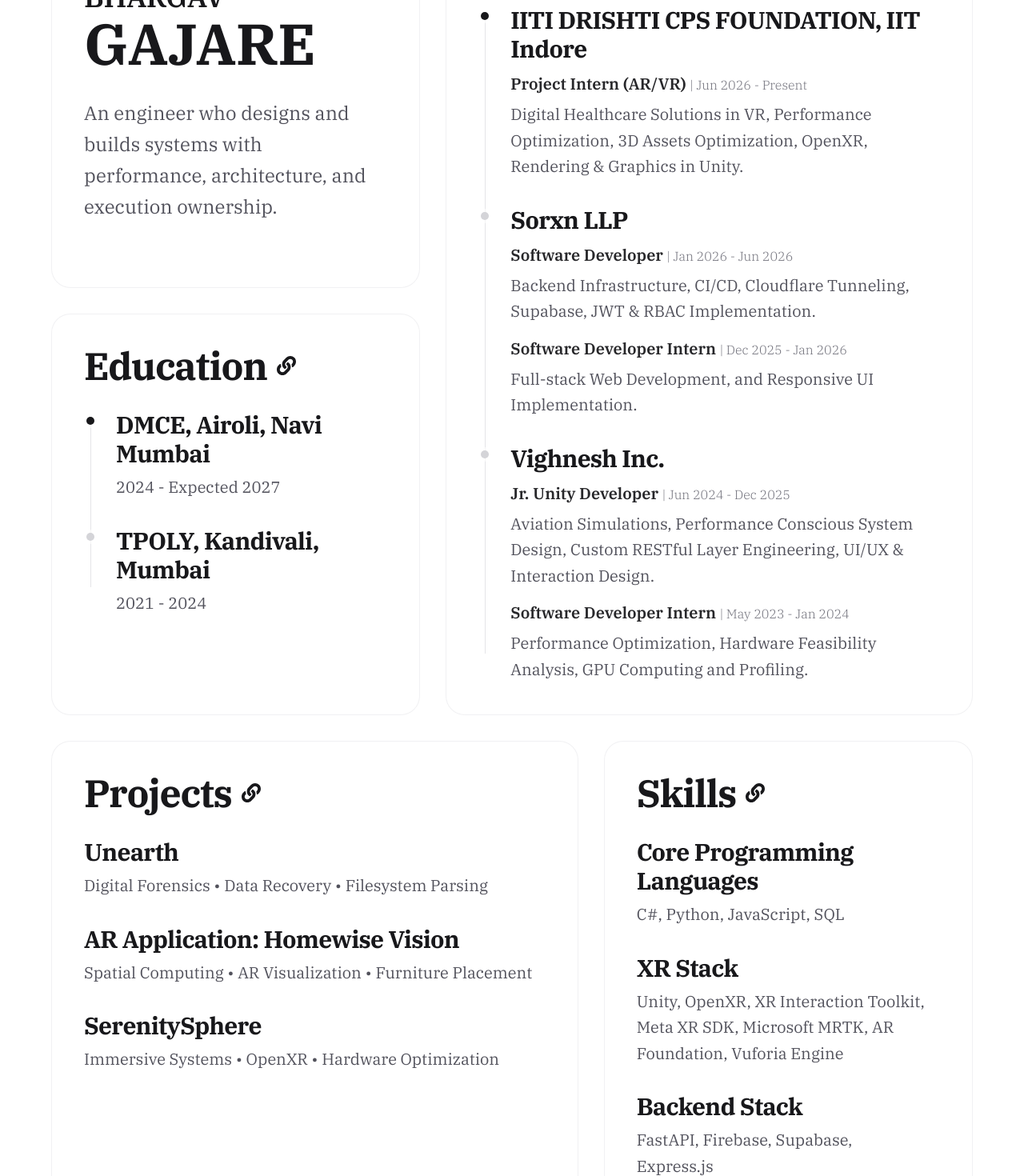
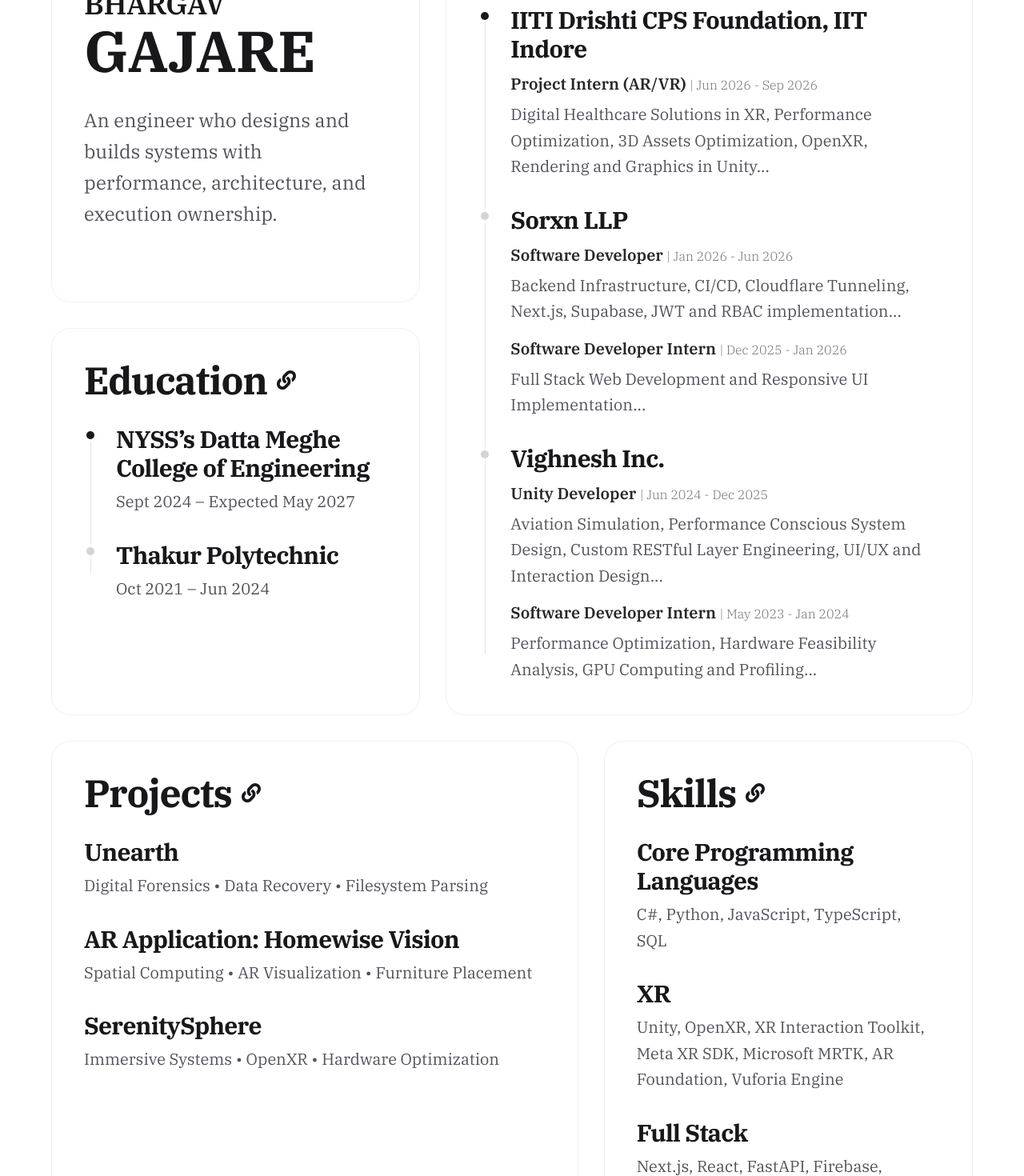
Before and after one commit to bhargavgajare1479/portfolio-website, a Next.js app: page / in a window 1280 px wide. Shown: the part 260-1730 px from the top of the page at 80% size. Built offline with nearby package versions, Linux system fonts and the light colour scheme; no server answers.

Commit message:
Drive homepage Bento cards from src/lib/ data

```diff
--- a/src/app/page.tsx
+++ b/src/app/page.tsx
@@ -1,8 +1,33 @@
 import { BentoCard } from "@/components/BentoCard";
 import { FaLink } from "react-icons/fa";
 import { TileLink } from "@/components/TileLink";
+import { education } from "@/lib/education";
+import { experienceItems, ExperienceItem } from "@/lib/experience";
+import { projects } from "@/lib/projects";
+import { skillCategories } from "@/lib/skills";
 
 export default function Home() {
+  // Group consecutive roles under the same company for the Bento card timeline
+  const groupedExperience = experienceItems.reduce((acc, item) => {
+    const lastGroup = acc[acc.length - 1];
+    if (lastGroup && lastGroup.company === item.company) {
+      lastGroup.roles.push(item);
+    } else {
+      acc.push({
+        company: item.company,
+        roles: [item],
+      });
+    }
+    return acc;
+  }, [] as { company: string; roles: ExperienceItem[] }[]);
+
+  // Filter skill categories for the homepage Bento card preview
+  const homeSkillCategories = skillCategories.filter(
+    (category) =>
+      category.slug !== "tools-and-other-technologies" &&
+      category.slug !== "concepts"
+  );
+
   return (
     <main className="flex-1 w-full max-w-[1600px] mx-auto px-4 lg:px-8 xl:px-16 py-6 lg:py-12 flex flex-col">
       {/*
@@ -41,21 +66,23 @@ export default function Home() {
                 <div className="relative ml-2 space-y-8">
                   <span className="absolute left-0 top-2 bottom-1 w-[1px] bg-zinc-200 dark:bg-zinc-800" />
 
-                  <div className="relative pl-8">
-                    <span className="absolute -left-[5px] top-2 h-2.5 w-2.5 rounded-full bg-zinc-900 dark:bg-zinc-100 ring-4 ring-white/60 dark:ring-zinc-900/60" />
-                    <h3 className="text-2xl sm:text-3xl font-bold tracking-tight text-zinc-900 dark:text-zinc-100">DMCE, Airoli, Navi Mumbai</h3>
+                  {education.map((item, idx) => (
+                    <div key={item.slug} className="relative pl-8">
+                      <span
+                        className={`absolute -left-[5px] top-2 h-2.5 w-2.5 rounded-full ring-4 ring-white/60 dark:ring-zinc-900/60 ${
+                          idx === 0
+                            ? "bg-zinc-900 dark:bg-zinc-100"
+                            : "bg-zinc-300 dark:bg-zinc-700"
+                        }`}
+                      />
+                      <h3 className="text-2xl sm:text-3xl font-bold tracking-tight text-zinc-900 dark:text-zinc-100">
+                        {item.shortInstitution || item.institution}
+                      </h3>
                       <p className="mt-2 text-lg sm:text-xl font-normal text-zinc-600 dark:text-zinc-300 leading-relaxed">
-                      2024 - Expected 2027
+                        {item.period}
                       </p>
                     </div>
-
-                  <div className="relative pl-8">
-                    <span className="absolute -left-[5px] top-2 h-2.5 w-2.5 rounded-full bg-zinc-300 dark:bg-zinc-700 ring-4 ring-white/60 dark:ring-zinc-900/60" />
-                    <h3 className="text-2xl sm:text-3xl font-bold tracking-tight text-zinc-900 dark:text-zinc-100">TPOLY, Kandivali, Mumbai</h3>
-                    <p className="mt-2 text-lg sm:text-xl font-normal text-zinc-600 dark:text-zinc-300 leading-relaxed">
-                      2021 - 2024
-                    </p>
-                  </div>
+                  ))}
                 </div>
               </div>
             </div>
@@ -74,66 +101,35 @@ export default function Home() {
               <div className="relative ml-2 space-y-8">
                 <span className="absolute left-0 top-2 bottom-1 w-[1px] bg-zinc-200 dark:bg-zinc-800" />
 
-                <div className="relative pl-8">
-                  <span className="absolute -left-[5px] top-2 h-2.5 w-2.5 rounded-full bg-zinc-900 dark:bg-zinc-100 ring-4 ring-white/60 dark:ring-zinc-900/60" />
-                  <h3 className="text-2xl sm:text-3xl font-bold tracking-tight text-zinc-900 dark:text-zinc-100">IITI DRISHTI CPS FOUNDATION, IIT Indore</h3>
+                {groupedExperience.map((group, groupIdx) => (
+                  <div key={group.company} className="relative pl-8">
+                    <span
+                      className={`absolute -left-[5px] top-2 h-2.5 w-2.5 rounded-full ring-4 ring-white/60 dark:ring-zinc-900/60 ${
+                        groupIdx === 0
+                          ? "bg-zinc-900 dark:bg-zinc-100"
+                          : "bg-zinc-300 dark:bg-zinc-700"
+                      }`}
+                    />
+                    <h3 className="text-2xl sm:text-3xl font-bold tracking-tight text-zinc-900 dark:text-zinc-100">
+                      {group.company}
+                    </h3>
                     <div className="mt-3 flex flex-col gap-4">
-                    <div>
+                      {group.roles.map((item) => (
+                        <div key={item.slug}>
                           <p className="text-lg sm:text-xl font-semibold text-zinc-800 dark:text-zinc-200">
-                        Project Intern (AR/VR) <span className="font-light text-base text-zinc-500 dark:text-zinc-400">| Jun 2026 - Present</span>
+                            {item.role}{" "}
+                            <span className="font-light text-base text-zinc-500 dark:text-zinc-400">
+                              | {item.period}
+                            </span>
                           </p>
                           <p className="mt-2 text-lg sm:text-xl font-normal text-zinc-600 dark:text-zinc-300 leading-relaxed">
-                        Digital Healthcare Solutions in VR, Performance Optimization, 3D Assets Optimization, OpenXR, Rendering & Graphics in Unity.
+                            {item.shortDescription}
                           </p>
                         </div>
+                      ))}
                     </div>
                   </div>
-
-                <div className="relative pl-8">
-                  <span className="absolute -left-[5px] top-2 h-2.5 w-2.5 rounded-full bg-zinc-300 dark:bg-zinc-700 ring-4 ring-white/60 dark:ring-zinc-900/60" />
-                  <h3 className="text-2xl sm:text-3xl font-bold tracking-tight text-zinc-900 dark:text-zinc-100">Sorxn LLP</h3>
-                  <div className="mt-3 flex flex-col gap-4">
-                    <div>
-                      <p className="text-lg sm:text-xl font-semibold text-zinc-800 dark:text-zinc-200">
-                        Software Developer <span className="font-light text-base text-zinc-500 dark:text-zinc-400">| Jan 2026 - Jun 2026</span>
-                      </p>
-                      <p className="mt-2 text-lg sm:text-xl font-normal text-zinc-600 dark:text-zinc-300 leading-relaxed">
-                        Backend Infrastructure, CI/CD, Cloudflare Tunneling, Supabase, JWT & RBAC Implementation.
-                      </p>
-                    </div>
-                    <div>
-                      <p className="text-lg sm:text-xl font-semibold text-zinc-800 dark:text-zinc-200">
-                        Software Developer Intern <span className="font-light text-base text-zinc-500 dark:text-zinc-400">| Dec 2025 - Jan 2026</span>
-                      </p>
-                      <p className="mt-2 text-lg sm:text-xl font-normal text-zinc-600 dark:text-zinc-300 leading-relaxed">
-                        Full-stack Web Development, and Responsive UI Implementation.
-                      </p>
-                    </div>
-                  </div>
-                </div>
-
-                <div className="relative pl-8">
-                  <span className="absolute -left-[5px] top-2 h-2.5 w-2.5 rounded-full bg-zinc-300 dark:bg-zinc-700 ring-4 ring-white/60 dark:ring-zinc-900/60" />
-                  <h3 className="text-2xl sm:text-3xl font-bold tracking-tight text-zinc-900 dark:text-zinc-100">Vighnesh Inc.</h3>
-                  <div className="mt-3 flex flex-col gap-4">
-                    <div>
-                      <p className="text-lg sm:text-xl font-semibold text-zinc-800 dark:text-zinc-200">
-                        Jr. Unity Developer <span className="font-light text-base text-zinc-500 dark:text-zinc-400">| Jun 2024 - Dec 2025</span>
-                      </p>
-                      <p className="mt-2 text-lg sm:text-xl font-normal text-zinc-600 dark:text-zinc-300 leading-relaxed">
-                        Aviation Simulations, Performance Conscious System Design, Custom RESTful Layer Engineering, UI/UX & Interaction Design.
-                      </p>
-                    </div>
-                    <div>
-                      <p className="text-lg sm:text-xl font-semibold text-zinc-800 dark:text-zinc-200">
-                        Software Developer Intern <span className="font-light text-base text-zinc-500 dark:text-zinc-400">| May 2023 - Jan 2024</span>
-                      </p>
-                      <p className="mt-2 text-lg sm:text-xl font-normal text-zinc-600 dark:text-zinc-300 leading-relaxed">
-                        Performance Optimization, Hardware Feasibility Analysis, GPU Computing and Profiling.
-                      </p>
-                    </div>
-                  </div>
-                </div>
+                ))}
               </div>
             </div>
           </TileLink>
@@ -150,32 +146,16 @@ export default function Home() {
             </div>
 
             <div className="mt-8 space-y-8 flex-1 overflow-y-auto pr-4">
-              <div className="flex flex-col">
+              {projects.map((project) => (
+                <div key={project.slug} className="flex flex-col">
                   <h3 className="text-2xl sm:text-3xl font-bold tracking-tight text-zinc-900 dark:text-zinc-100 group-hover:text-black dark:group-hover:text-white transition-colors">
-                  Unearth
+                    {project.title}
                   </h3>
                   <p className="mt-2 text-lg sm:text-xl font-normal text-zinc-600 dark:text-zinc-300 leading-relaxed">
-                  Digital Forensics • Data Recovery • Filesystem Parsing
+                    {project.keywords.join(" • ")}
                   </p>
                 </div>
-
-              <div className="flex flex-col">
-                <h3 className="text-2xl sm:text-3xl font-bold tracking-tight text-zinc-900 dark:text-zinc-100 group-hover:text-black dark:group-hover:text-white transition-colors">
-                  AR Application: Homewise Vision
-                </h3>
-                <p className="mt-2 text-lg sm:text-xl font-normal text-zinc-600 dark:text-zinc-300 leading-relaxed">
-                  Spatial Computing • AR Visualization • Furniture Placement
-                </p>
-              </div>
-
-              <div className="flex flex-col">
-                <h3 className="text-2xl sm:text-3xl font-bold tracking-tight text-zinc-900 dark:text-zinc-100 group-hover:text-black dark:group-hover:text-white transition-colors">
-                  SerenitySphere
-                </h3>
-                <p className="mt-2 text-lg sm:text-xl font-normal text-zinc-600 dark:text-zinc-300 leading-relaxed">
-                  Immersive Systems • OpenXR • Hardware Optimization
-                </p>
-              </div>
+              ))}
             </div>
           </TileLink>
         </BentoCard>
@@ -190,32 +170,16 @@ export default function Home() {
               </div>
 
               <div className="mt-8 space-y-8 flex-1 overflow-y-auto pr-4">
-                <div className="flex flex-col">
+                {homeSkillCategories.map((category) => (
+                  <div key={category.slug} className="flex flex-col">
                     <h3 className="text-2xl sm:text-3xl font-bold tracking-tight text-zinc-900 dark:text-zinc-100">
-                    Core Programming Languages
+                      {category.title}
                     </h3>
                     <p className="mt-2 text-lg sm:text-xl font-normal text-zinc-600 dark:text-zinc-300 leading-relaxed">
-                    C#, Python, JavaScript, SQL
+                      {category.skills.join(", ")}
                     </p>
                   </div>
-
-                <div className="flex flex-col">
-                  <h3 className="text-2xl sm:text-3xl font-bold tracking-tight text-zinc-900 dark:text-zinc-100">
-                    XR Stack
-                  </h3>
-                  <p className="mt-2 text-lg sm:text-xl font-normal text-zinc-600 dark:text-zinc-300 leading-relaxed">
-                    Unity, OpenXR, XR Interaction Toolkit, Meta XR SDK, Microsoft MRTK, AR Foundation, Vuforia Engine
-                  </p>
-                </div>
-
-                <div className="flex flex-col">
-                  <h3 className="text-2xl sm:text-3xl font-bold tracking-tight text-zinc-900 dark:text-zinc-100">
-                    Backend Stack
-                  </h3>
-                  <p className="mt-2 text-lg sm:text-xl font-normal text-zinc-600 dark:text-zinc-300 leading-relaxed">
-                    FastAPI, Firebase, Supabase, Express.js
-                  </p>
-                </div>
+                ))}
               </div>
             </div>
           </TileLink>
--- a/src/lib/experience.ts
+++ b/src/lib/experience.ts
@@ -2,6 +2,7 @@ export interface ExperienceItem {
   slug: string;
   company: string;
   role: string;
+  shortDescription: string;
   period: string;
   type: "Internship" | "Full Time" | "Hybrid" | "Part Time";
   overview: string;
@@ -13,10 +14,11 @@ export const experienceItems: ExperienceItem[] = [
     slug: "iiti-drishti-cps-foundation-project-intern",
     company: "IITI Drishti CPS Foundation, IIT Indore",
     role: "Project Intern (AR/VR)",
-    period: "Jun 2026 - Present",
+    shortDescription: "Digital Healthcare Solutions in XR, Performance Optimization, 3D Assets Optimization, OpenXR, Rendering and Graphics in Unity...",
+    period: "Jun 2026 - Sep 2026",
     type: "Internship",
     overview:
-      "At IITI Drishti CPS Foundation at IIT Indore, I spearhead the architectural design and optimization of performance-critical AR/VR simulation systems. Facing rigorous hardware limits, I systematically analyzed client deliverables to engineer tailored rendering pipelines and spatial computing solutions. By combining aggressive 3D model topology refinement, texture compression, static batching, and comprehensive occlusion and frustum culling, I achieved over 40% faster runtime performance and cut draw calls and batch counts by more than half. Additionally, I built highly responsive interactive spatial controls—including open-standard OpenXR hand grab mechanics and fluid locomotion—while maintaining strict frame budgets via continuous hardware profiling.",
+      "At IITI Drishti CPS Foundation, IIT Indore, I initiated the architectural design and optimization of performance-critical AR/VR simulation systems. Facing rigorous hardware limits, I systematically analyzed client deliverables to engineer tailored rendering pipelines and spatial computing solutions. By combining aggressive 3D model topology refinement, texture compression, static batching, and comprehensive occlusion and frustum culling, I achieved over 40% faster runtime performance and cut draw calls and batch counts by more than half. Additionally, I built highly responsive interactive spatial controls—including open-standard OpenXR hand grab mechanics and fluid locomotion—while maintaining strict frame budgets via continuous hardware profiling.",
     achievements: [
       "Analyzed and planned system architecture based on client deliverables to develop performance-conscious simulation systems.",
       "Reduced draw calls by optimizing 3D model topology and implementing aggressive texture compression.",
@@ -31,6 +33,7 @@ export const experienceItems: ExperienceItem[] = [
     slug: "sorxn-llp-software-developer",
     company: "Sorxn LLP",
     role: "Software Developer",
+    shortDescription: "Backend Infrastructure, CI/CD, Cloudflare Tunneling, Next.js, Supabase, JWT and RBAC implementation...",
     period: "Jan 2026 - Jun 2026",
     type: "Hybrid",
     overview:
@@ -47,6 +50,7 @@ export const experienceItems: ExperienceItem[] = [
     slug: "sorxn-llp-software-developer-intern",
     company: "Sorxn LLP",
     role: "Software Developer Intern",
+    shortDescription: "Full Stack Web Development and Responsive UI Implementation...",
     period: "Dec 2025 - Jan 2026",
     type: "Internship",
     overview:
@@ -60,6 +64,7 @@ export const experienceItems: ExperienceItem[] = [
     slug: "vighnesh-inc-unity-developer",
     company: "Vighnesh Inc.",
     role: "Unity Developer",
+    shortDescription: "Aviation Simulation, Performance Conscious System Design, Custom RESTful Layer Engineering, UI/UX and Interaction Design...",
     period: "Jun 2024 - Dec 2025",
     type: "Hybrid",
     overview:
@@ -72,19 +77,23 @@ export const experienceItems: ExperienceItem[] = [
       "Cut peak memory usage, application latency, and overhead by over 50% using custom scene management workflows.",
       "Developed core application systems in C# with structured update loops and memory-conscious allocation patterns.",
       "Resolved platform-specific runtime constraints for multi-platform targeting by coordinating architecture decisions with deployment-stage testing outcomes.",
+      "Developed an end-to-end aviation component simulator from the ground up, integrating 20+ interconnected cabin-system controls and workflows.",
+      "Built a full-stack application using React, Firebase Authentication, and Firestore for interactive system controls, user identity, and persistent profiles.",
+      "Engineered instructor-driven fault injection and hardware interfaces to simulate aircraft-system failures, abnormal conditions, and audio events.",
     ],
   },
   {
     slug: "vighnesh-inc-software-developer-intern",
     company: "Vighnesh Inc.",
     role: "Software Developer Intern",
+    shortDescription: "Performance Optimization, Hardware Feasibility Analysis, GPU Computing and Profiling...",
     period: "May 2023 - Jan 2024",
     type: "Internship",
     overview:
-      "During my initial internship at Vighnesh Inc., I contributed across full-stack backend integrations and immersive spatial computing projects. I built backend-synchronized simulation modules in PHP that connected real-time virtual simulation states with server-side processing pipelines. A major milestone involved porting complex Pre-Flight Check aviation training simulations from tethered PC VR systems (HTC Vive) to standalone Meta Quest Pro hardware. Through rigorous GPU profiling, aggressive texture compression, and occlusion culling, I resolved severe rendering bottlenecks to maintain smooth frame rates on mobile VR hardware, while conducting foundational hardware trade-off assessments that guided future engineering roadmaps.",
+      "During my initial internship at Vighnesh Inc., I contributed across full-stack and backend integrations and immersive spatial computing projects. I built backend-synchronized simulation modules in PHP that connected real-time virtual simulation states with server-side processing pipelines. A major milestone involved porting complex Pre-Flight Check aviation training simulations from tethered PC VR systems (HTC Vive) to standalone Meta Quest Pro hardware. Through rigorous GPU profiling, aggressive texture compression, and occlusion culling, I resolved severe rendering bottlenecks to maintain smooth frame rates on mobile VR hardware, while conducting foundational hardware trade-off assessments that guided future engineering roadmaps.",
     achievements: [
-      "Built backend-integrated simulation modules in PHP, implementing server-side request handling tied to real-time simulation state.",
-      "Ported a Pre-Flight Check simulation from PC VR (HTC Vive) to standalone VR (Meta Quest Pro) using the Meta XR SDK.",
+      "Built backend-integrated simulation modules, implementing server-side request handling tied to real-time simulation state.",
+      "Ported Pre-Flight Check aviation training simulation from PC VR (HTC Vive) to standalone VR (Meta Quest Pro) using the Meta XR SDK.",
       "Profiled and resolved critical rendering bottlenecks through occlusion culling, texture compression, and GPU profiling.",
       "Sustained stable frame rates under strict hardware targets, directly unblocking deployment on low-spec hardware.",
       "Conducted hardware feasibility analysis across heterogeneous platforms, producing architecture trade-off assessments that shaped production decisions.",
--- a/src/lib/skills.ts
+++ b/src/lib/skills.ts
@@ -10,11 +10,11 @@ export const skillCategories: SkillCategory[] = [
     slug: "core-programming-languages",
     title: "Core Programming Languages",
     description: "Primary general-purpose and programming languages that I have worked with across multiple domains.",
-    skills: ["C#", "Python", "JavaScript", "SQL"],
+    skills: ["C#", "Python", "JavaScript", "TypeScript", "SQL"],
   },
   {
-    slug: "xr-stack",
-    title: "XR Stack",
+    slug: "xr",
+    title: "XR",
     description: "Immersive spatial computing, augmented reality, and virtual reality frameworks and engines.",
     skills: [
       "Unity",
@@ -27,16 +27,16 @@ export const skillCategories: SkillCategory[] = [
     ],
   },
   {
-    slug: "backend-stack",
-    title: "Backend Stack",
-    description: "High-performance server frameworks, cloud databases, and API development infrastructure.",
-    skills: ["FastAPI", "Firebase", "Supabase", "Express.js"],
+    slug: "full-stack",
+    title: "Full Stack",
+    description: "High-performance webapps, server frameworks, cloud databases, and API development infrastructure.",
+    skills: ["Next.js", "React", "FastAPI", "Firebase", "Supabase",],
   },
   {
     slug: "tools-and-other-technologies",
     title: "Tools and other technologies",
     description: "DevOps, deployment platforms, version control, and containerization tooling.",
-    skills: ["Linux", "Cloudflare", "Git and GitHub", "Docker"],
+    skills: ["Linux", "Cloudflare", "Git and GitHub", "Docker", "Postman"],
   },
   {
     slug: "concepts",
```
Lines whose indentation alone changed are shown as unchanged.
